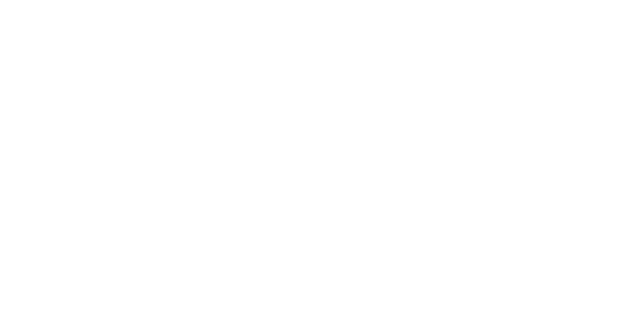
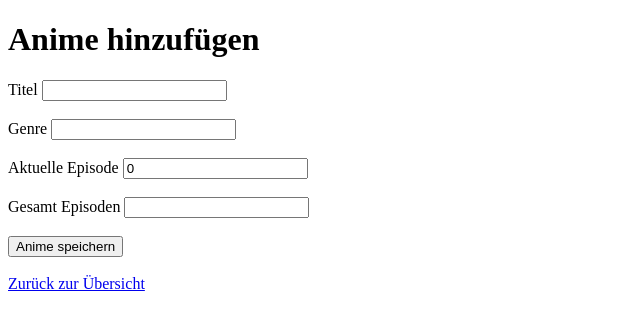
Before and after one commit to Andrea1700/Anime-Tracker, a SvelteKit app: page /anime/add in a window 1280 px wide. Shown: the top 330 px of the page, without its empty margins (0-640 px from the left). Built offline with nearby package versions, Linux system fonts and the light colour scheme; no server answers.

Commit message:
neue funktion

```diff
--- a/src/routes/+page.svelte
+++ b/src/routes/+page.svelte
@@ -3,6 +3,8 @@
 </script>
 
 <h1>Anime Tracker</h1>
+
+<a href="/anime/add">+ Anime hinzufügen</a>
 
 {#each data.anime as anime}
 	<div>
--- a/src/routes/anime/add/+page.server.js
+++ b/src/routes/anime/add/+page.server.js
@@ -0,0 +1,25 @@
+import { connectDB } from '$lib/server/db';
+import { redirect } from '@sveltejs/kit';
+
+export const actions = {
+	default: async ({ request }) => {
+		const formData = await request.formData();
+
+		const title = formData.get('title');
+		const genre = formData.get('genre');
+		const currentEpisode = Number(formData.get('currentEpisode'));
+		const totalEpisodes = Number(formData.get('totalEpisodes'));
+
+		const db = await connectDB();
+
+		await db.collection('anime_tracker').insertOne({
+			title,
+			genre,
+			currentEpisode,
+			totalEpisodes,
+			status: 'watching'
+		});
+
+		throw redirect(303, '/');
+	}
+};
--- a/src/routes/anime/add/+page.svelte
+++ b/src/routes/anime/add/+page.svelte
@@ -0,0 +1,37 @@
+<h1>Anime hinzufügen</h1>
+
+<form method="POST">
+	<label>
+		Titel
+		<input name="title" required />
+	</label>
+
+	<br /><br />
+
+	<label>
+		Genre
+		<input name="genre" required />
+	</label>
+
+	<br /><br />
+
+	<label>
+		Aktuelle Episode
+		<input name="currentEpisode" type="number" min="0" value="0" required />
+	</label>
+
+	<br /><br />
+
+	<label>
+		Gesamt Episoden
+		<input name="totalEpisodes" type="number" min="1" required />
+	</label>
+
+	<br /><br />
+
+	<button type="submit">Anime speichern</button>
+</form>
+
+<br />
+
+<a href="/">Zurück zur Übersicht</a>
```
